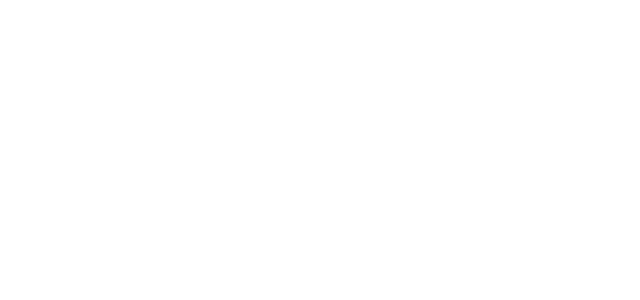
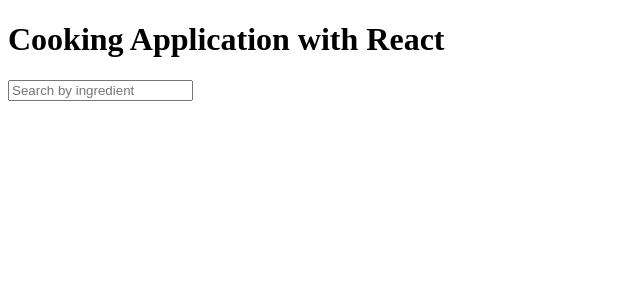
Before and after one commit to Neordan/Appli-cook, a React (Create React App) app: page / in a window 1280 px wide. Shown: the top 300 px of the page, without its empty margins (0-640 px from the left). Built offline with nearby package versions, Linux system fonts and the light colour scheme; no server answers.

Commit message:
Update App.js
html && création useEffect pour la requête avec l'API

```diff
--- a/src/App.js
+++ b/src/App.js
@@ -1,9 +1,27 @@
-import React from 'react';
+import axios from 'axios';
+import React, { useEffect, useState } from 'react';
 
 const App = () => {
+
+  const [dishData, setDishData] = useState([]);
+
+   // Effectue une requête GET vers l'API MealDB pour rechercher des plats contenant "tomato" dans leur nom et affiche les
+
+  useEffect(() => {
+    axios
+    .get("https://www.themealdb.com/api/json/v1/1/search.php?s=tomato")
+    .then((res) => console.log(res.data.meals))
+  })
+
   return (
-    <div>
+    <div className="app-container">
+      <h1>Cooking Application with React</h1>
+      {/* input pour la recherche  */}
+      <input type="text" placeholder="Search by ingredient" />
+      {/* container pour les plats */}
+      <div className="dish-container">
 
+      </div>
     </div>
   );
 };
```
